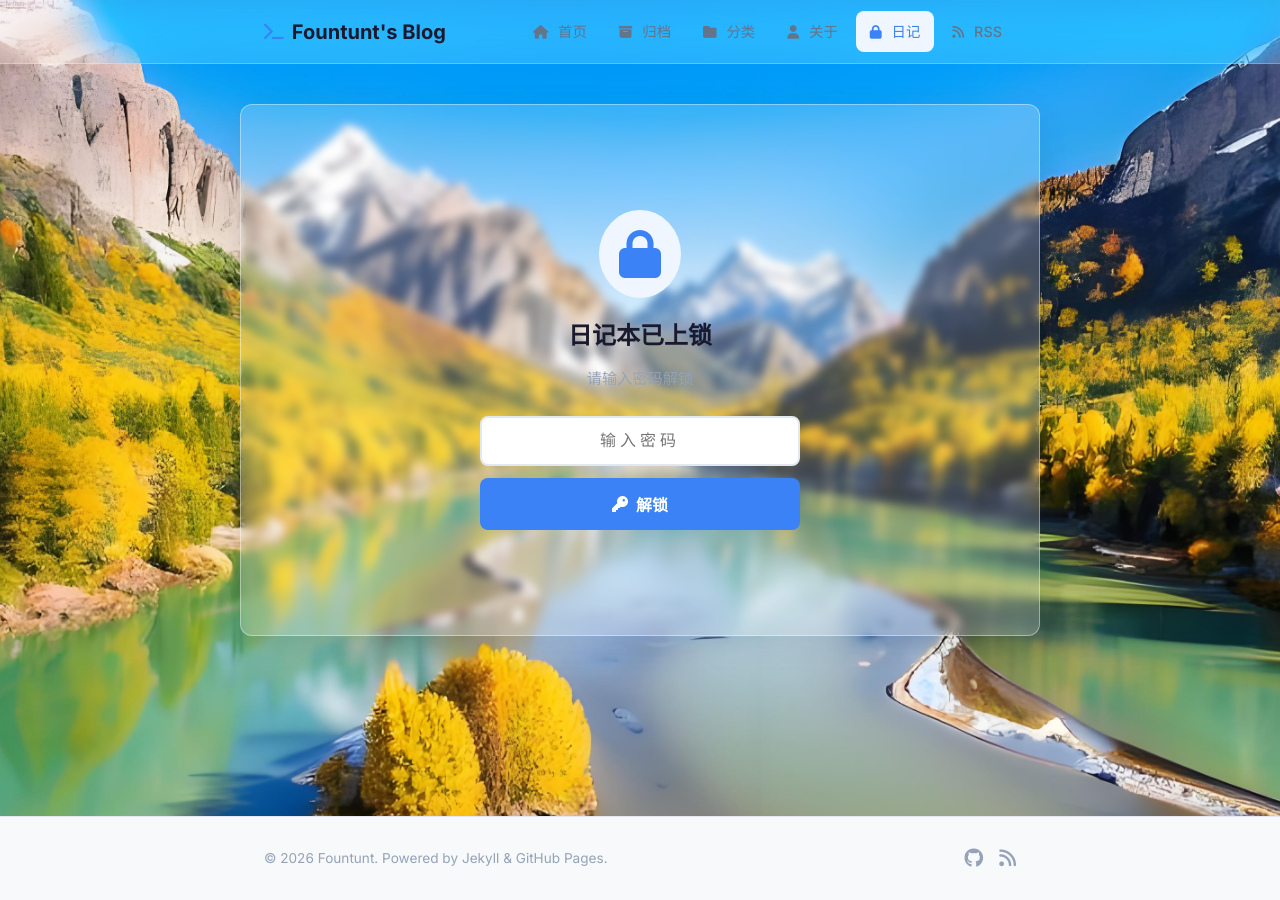
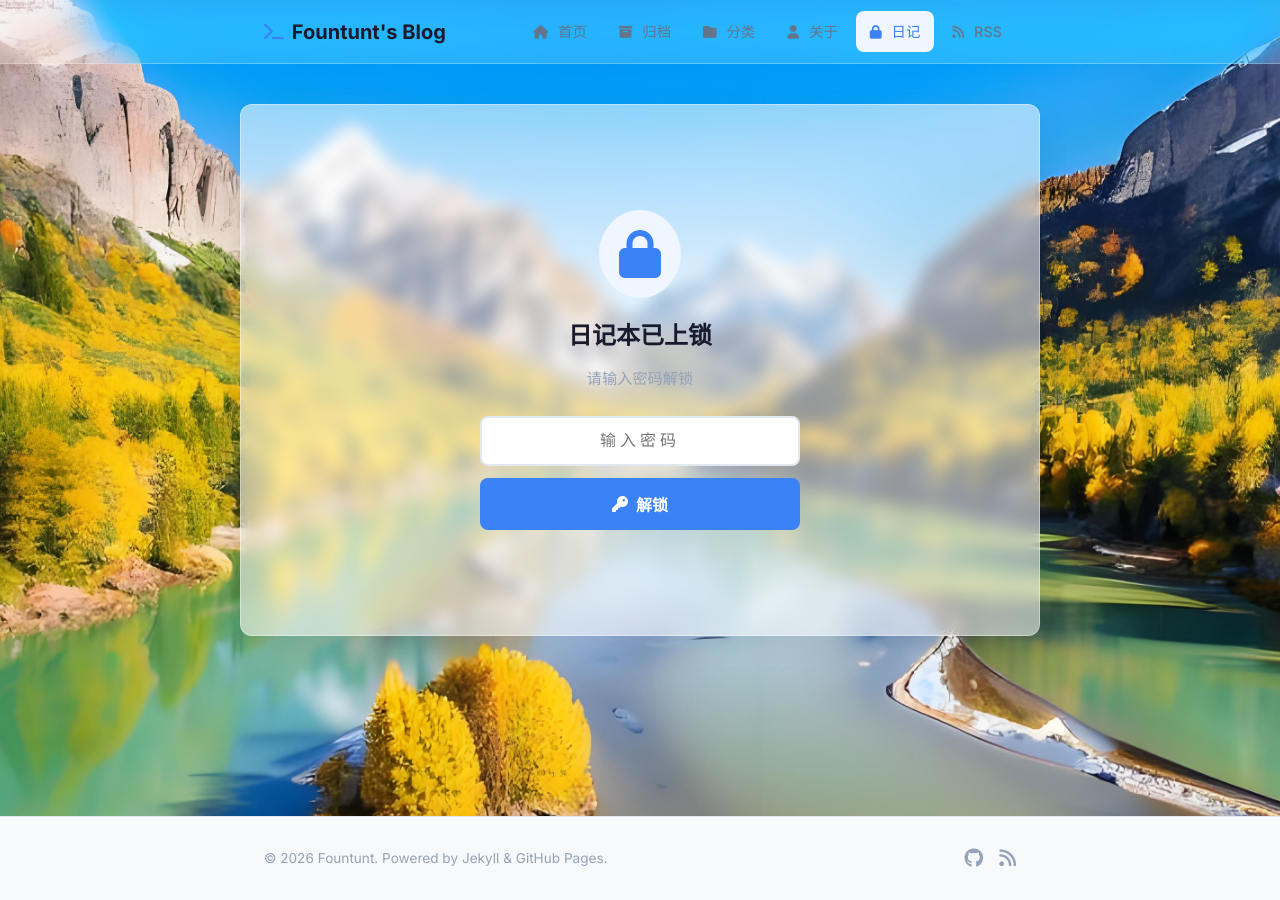
Before and after one commit to fountunt/fountunt.github.io, a Jekyll site: the page built from diary/index.html, in a window 1280 px wide. Built offline with Jekyll 4.4.1, drawn with Linux system fonts in a browser that asks for light colours.

Commit message:
回调日记页透明度至0.55

```diff
--- a/assets/css/diary.css
+++ b/assets/css/diary.css
@@ -2,14 +2,14 @@
 
 /* 日记页背景穿透 — 降低父级玻璃卡片透明度，让背景图清晰可见 */
 .main-content > .container:has(.diary-page) {
-  background: rgba(255, 255, 255, 0.2) !important;
-  backdrop-filter: blur(4px) !important;
-  -webkit-backdrop-filter: blur(4px) !important;
+  background: rgba(255, 255, 255, 0.55) !important;
+  backdrop-filter: blur(8px) !important;
+  -webkit-backdrop-filter: blur(8px) !important;
 }
 
 @media (prefers-color-scheme: dark) {
   .main-content > .container:has(.diary-page) {
-    background: rgba(15, 23, 42, 0.2) !important;
+    background: rgba(15, 23, 42, 0.55) !important;
   }
 }
 
@@ -283,16 +283,16 @@
 
 /* ========== 响应式 ========== */
 @media (max-width: 768px) {
-  /* 手机端日记页背景更透 */
+  /* 手机端日记页背景 */
   .main-content > .container:has(.diary-page) {
-    background: rgba(255, 255, 255, 0.12) !important;
-    backdrop-filter: blur(2px) !important;
-    -webkit-backdrop-filter: blur(2px) !important;
+    background: rgba(255, 255, 255, 0.55) !important;
+    backdrop-filter: blur(4px) !important;
+    -webkit-backdrop-filter: blur(4px) !important;
   }
 
   @media (prefers-color-scheme: dark) {
     .main-content > .container:has(.diary-page) {
-      background: rgba(15, 23, 42, 0.12) !important;
+      background: rgba(15, 23, 42, 0.55) !important;
     }
   }
 
```
